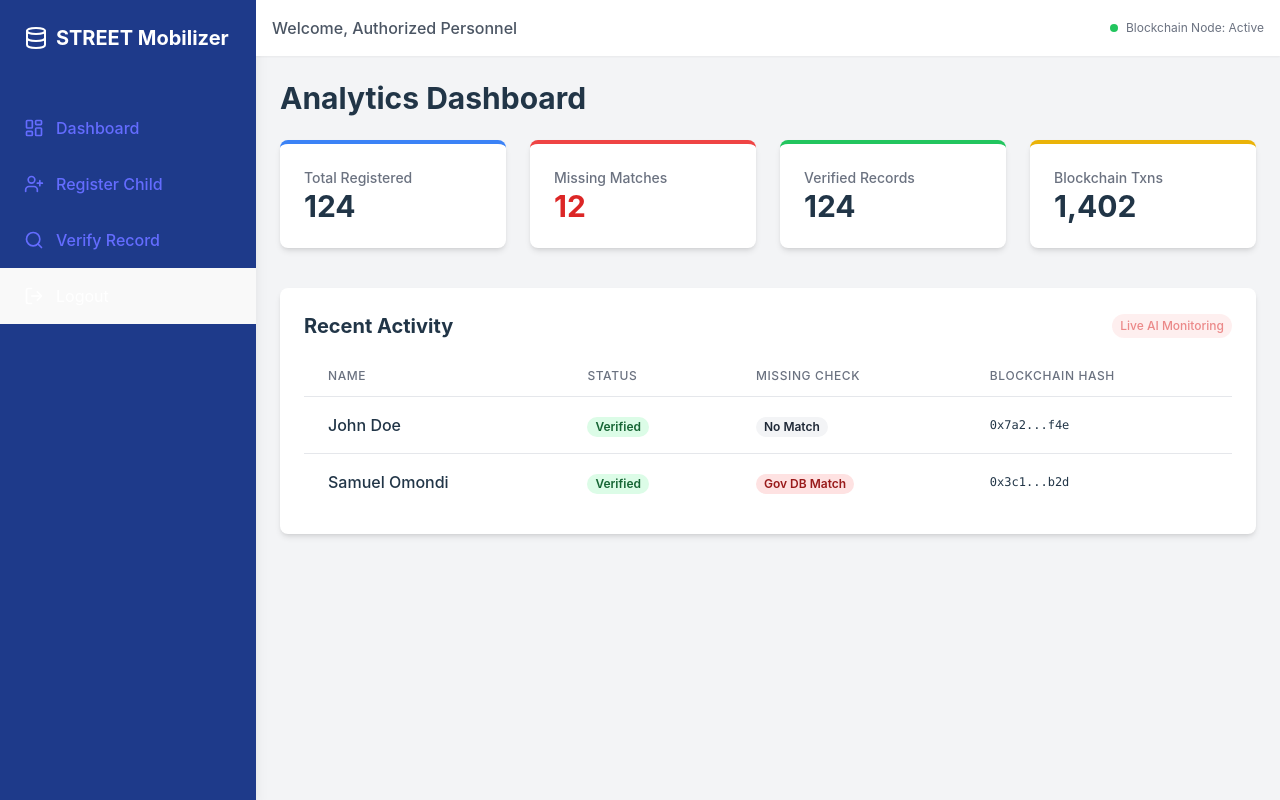
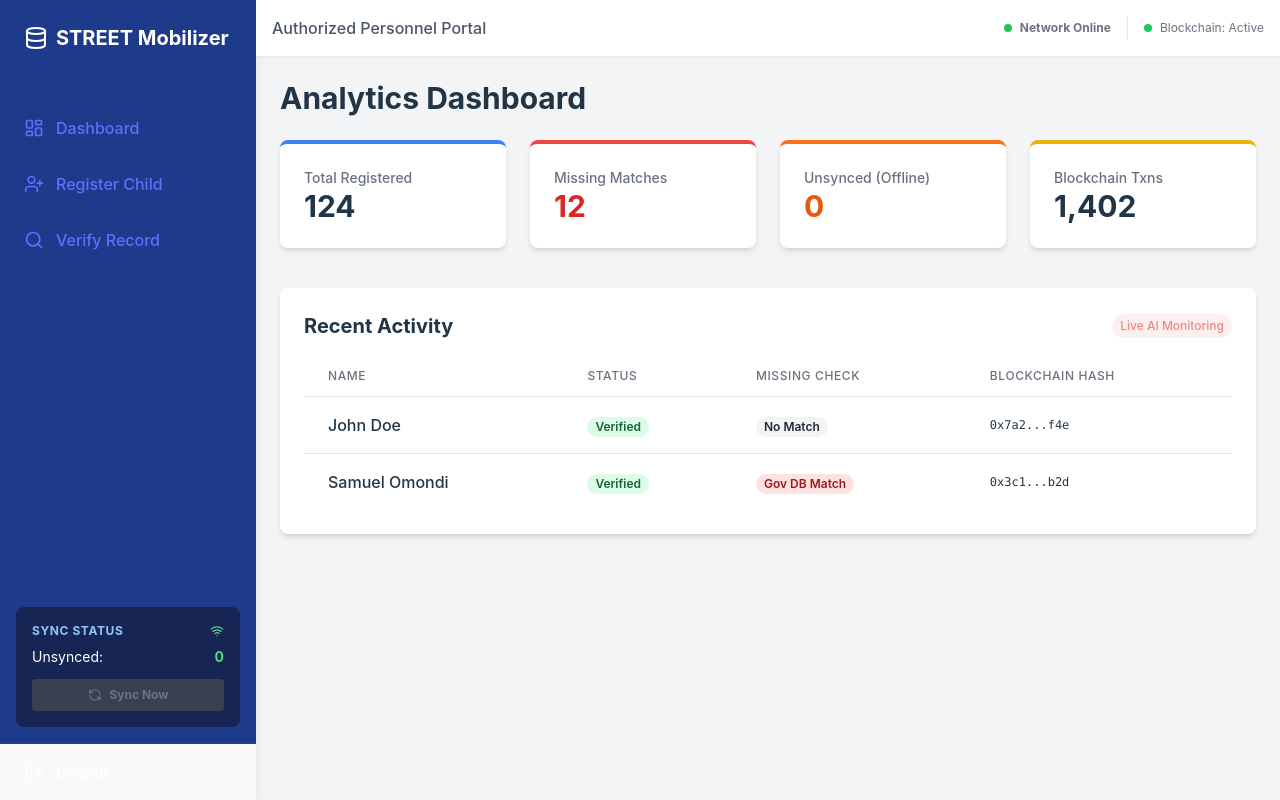
Before and after one commit to BEET1440/STREET-Mobilizer, a React (Vite) app in the folder frontend/: page / in a window 1280 px wide. Both pictures are taken after a click on the button "Sign In". Built offline with nearby package versions, Linux system fonts and the light colour scheme.

Commit message:
updated project files

```diff
--- a/frontend/src/App.jsx
+++ b/frontend/src/App.jsx
@@ -1,11 +1,24 @@
 import { useState, useEffect } from 'react';
 import { BrowserRouter as Router, Routes, Route, Link, Navigate } from 'react-router-dom';
-import { LayoutDashboard, UserPlus, Search, LogOut, ShieldCheck, Database, AlertCircle, CheckCircle2 } from 'lucide-react';
+import { LayoutDashboard, UserPlus, Search, LogOut, ShieldCheck, Database, AlertCircle, CheckCircle2, Wifi, WifiOff, RefreshCcw, Save } from 'lucide-react';
+import { useOffline } from './hooks/useOffline';
+import { saveOfflineRecord } from './utils/offlineStorage';
 
 // Mock components (will implement properly later)
-const Dashboard = () => (
+const Dashboard = () => {
+  const { offlineCount, isOnline } = useOffline();
+
+  return (
     <div className="p-6">
-    <h1 className="text-3xl font-bold mb-6">Analytics Dashboard</h1>
+      <div className="flex justify-between items-center mb-6">
+        <h1 className="text-3xl font-bold">Analytics Dashboard</h1>
+        {!isOnline && (
+          <div className="flex items-center gap-2 text-orange-600 bg-orange-100 px-4 py-2 rounded-full font-bold">
+            <WifiOff size={20} /> Offline Mode Active
+          </div>
+        )}
+      </div>
+
       <div className="grid grid-cols-1 md:grid-cols-4 gap-6">
         <div className="bg-white p-6 rounded-lg shadow-md border-t-4 border-blue-500">
           <h3 className="text-gray-500 text-sm font-medium">Total Registered</h3>
@@ -15,9 +28,9 @@ const Dashboard = () => (
           <h3 className="text-gray-500 text-sm font-medium">Missing Matches</h3>
           <p className="text-3xl font-bold text-red-600">12</p>
         </div>
-      <div className="bg-white p-6 rounded-lg shadow-md border-t-4 border-green-500">
-        <h3 className="text-gray-500 text-sm font-medium">Verified Records</h3>
-        <p className="text-3xl font-bold">124</p>
+        <div className="bg-white p-6 rounded-lg shadow-md border-t-4 border-orange-500">
+          <h3 className="text-gray-500 text-sm font-medium">Unsynced (Offline)</h3>
+          <p className="text-3xl font-bold text-orange-600">{offlineCount}</p>
         </div>
         <div className="bg-white p-6 rounded-lg shadow-md border-t-4 border-yellow-500">
           <h3 className="text-gray-500 text-sm font-medium">Blockchain Txns</h3>
@@ -57,19 +70,39 @@ const Dashboard = () => (
       </div>
     </div>
   );
+};
 
 const Registration = () => {
+  const { isOnline } = useOffline();
   const [matchAlert, setMatchAlert] = useState(null);
   const [isSubmitting, setIsSubmitting] = useState(false);
   const [isSuccess, setIsSuccess] = useState(false);
+  const [offlineSaved, setOfflineSaved] = useState(false);
 
   const handleSubmit = (e) => {
     e.preventDefault();
     setIsSubmitting(true);
 
-    // Simulate API call to register
+    const elements = e.target.elements;
+    const name = elements[0].value;
+    const age = elements[1].value;
+    const gender = elements[2].value;
+    const location = elements[3].value;
+
+    const recordData = { name, age, gender, location, biometricHash: `bio_${Date.now()}` };
+
+    if (!isOnline) {
+      // Handle Offline Save
       setTimeout(() => {
-      const name = e.target.elements[0].value;
+        saveOfflineRecord(recordData);
+        setIsSubmitting(false);
+        setOfflineSaved(true);
+      }, 1500);
+      return;
+    }
+
+    // Simulate Online API call
+    setTimeout(() => {
       setIsSubmitting(false);
 
       // Simulate a match for testing (e.g., if name is Samuel Omondi)
@@ -86,13 +119,26 @@ const Registration = () => {
     }, 2000);
   };
 
-  if (isSuccess) {
+  if (isSuccess || offlineSaved) {
     return (
       <div className="p-6 max-w-2xl mx-auto text-center">
+        {offlineSaved ? (
+          <>
+            <Save className="mx-auto h-20 w-20 text-orange-500 mb-4" />
+            <h1 className="text-3xl font-bold mb-2">Saved Locally (Offline)</h1>
+            <p className="text-gray-600 mb-6 font-medium bg-orange-50 p-4 rounded border border-orange-200">
+              You are currently offline. The record has been encrypted and stored on this device.
+              It will be automatically synced to the blockchain when internet is restored.
+            </p>
+          </>
+        ) : (
+          <>
             <CheckCircle2 className="mx-auto h-20 w-20 text-green-500 mb-4" />
             <h1 className="text-3xl font-bold mb-2">Registration Successful</h1>
             <p className="text-gray-600 mb-6">The record has been securely added to the blockchain.</p>
-        <button onClick={() => setIsSuccess(false)} className="bg-blue-600 text-white px-6 py-2 rounded-md font-bold">Register Another</button>
+          </>
+        )}
+        <button onClick={() => { setIsSuccess(false); setOfflineSaved(false); }} className="bg-blue-600 text-white px-6 py-2 rounded-md font-bold">Register Another</button>
       </div>
     );
   }
@@ -100,6 +146,16 @@ const Registration = () => {
   return (
     <div className="p-6 max-w-2xl mx-auto">
       <h1 className="text-3xl font-bold mb-6">Register New Record</h1>
+
+      {!isOnline && (
+        <div className="mb-6 bg-orange-50 border-l-4 border-orange-500 p-4 rounded-md flex items-center gap-3">
+          <WifiOff className="text-orange-600" />
+          <div>
+            <p className="text-orange-800 font-bold text-sm">Offline Mode Active</p>
+            <p className="text-orange-700 text-xs">Data will be encrypted and saved locally until you reconnect.</p>
+          </div>
+        </div>
+      )}
 
       {matchAlert && (
         <div className="mb-6 bg-red-50 border-l-4 border-red-500 p-6 rounded-md shadow-sm animate-bounce">
@@ -163,9 +219,9 @@ const Registration = () => {
         <button
           type="submit"
           disabled={isSubmitting}
-          className={`w-full font-bold py-3 rounded-md transition duration-300 flex justify-center items-center gap-2 ${isSubmitting ? 'bg-gray-400' : 'bg-blue-600 hover:bg-blue-700 text-white'}`}
+          className={`w-full font-bold py-3 rounded-md transition duration-300 flex justify-center items-center gap-2 ${isSubmitting ? 'bg-gray-400' : isOnline ? 'bg-blue-600 hover:bg-blue-700 text-white' : 'bg-orange-600 hover:bg-orange-700 text-white'}`}
         >
-          {isSubmitting ? 'AI Matching & Blockchain Linking...' : 'Submit to Blockchain'}
+          {isSubmitting ? 'Processing...' : isOnline ? 'Submit to Blockchain' : 'Save Encrypted Locally'}
         </button>
       </form>
     </div>
@@ -211,6 +267,7 @@ const Login = ({ setAuth }) => (
 
 function App() {
   const [isAuthenticated, setIsAuthenticated] = useState(false);
+  const { isOnline, offlineCount, isSyncing, syncRecords } = useOffline();
 
   if (!isAuthenticated) {
     return <Login setAuth={setIsAuthenticated} />;
@@ -220,13 +277,13 @@ function App() {
     <Router>
       <div className="flex min-h-screen bg-gray-100">
         {/* Sidebar */}
-        <div className="w-64 bg-blue-900 text-white shadow-lg">
+        <div className="w-64 bg-blue-900 text-white shadow-lg flex flex-col">
           <div className="p-6">
             <h1 className="text-xl font-bold flex items-center gap-2">
               <Database size={24} /> STREET Mobilizer
             </h1>
           </div>
-          <nav className="mt-6">
+          <nav className="mt-6 flex-1">
             <Link to="/" className="flex items-center gap-3 px-6 py-4 hover:bg-blue-800 transition">
               <LayoutDashboard size={20} /> Dashboard
             </Link>
@@ -236,22 +293,59 @@ function App() {
             <Link to="/verify" className="flex items-center gap-3 px-6 py-4 hover:bg-blue-800 transition">
               <Search size={20} /> Verify Record
             </Link>
+          </nav>
+
+          {/* Offline Sync Status Section */}
+          <div className="p-4 bg-blue-950 m-4 rounded-lg">
+            <div className="flex items-center justify-between mb-2">
+              <span className="text-xs font-bold uppercase tracking-wider text-blue-300">Sync Status</span>
+              {isOnline ? <Wifi size={14} className="text-green-400" /> : <WifiOff size={14} className="text-orange-400" />}
+            </div>
+            <div className="text-sm mb-3">
+              <p className="flex justify-between">
+                <span>Unsynced:</span>
+                <span className={`font-bold ${offlineCount > 0 ? 'text-orange-400' : 'text-green-400'}`}>{offlineCount}</span>
+              </p>
+            </div>
+            <button
+              onClick={syncRecords}
+              disabled={!isOnline || offlineCount === 0 || isSyncing}
+              className={`w-full py-2 px-3 rounded text-xs font-bold flex items-center justify-center gap-2 transition ${!isOnline || offlineCount === 0 ? 'bg-gray-700 text-gray-500 cursor-not-allowed' : 'bg-blue-600 hover:bg-blue-500 text-white'}`}
+            >
+              <RefreshCcw size={14} className={isSyncing ? 'animate-spin' : ''} />
+              {isSyncing ? 'Syncing...' : 'Sync Now'}
+            </button>
+          </div>
+
           <button
             onClick={() => setIsAuthenticated(false)}
-              className="w-full flex items-center gap-3 px-6 py-4 hover:bg-red-800 transition mt-auto"
+            className="w-full flex items-center gap-3 px-6 py-4 hover:bg-red-800 transition border-t border-blue-800"
           >
             <LogOut size={20} /> Logout
           </button>
-          </nav>
         </div>
 
         {/* Main Content */}
         <div className="flex-1 overflow-auto">
-          <header className="bg-white shadow-sm p-4 flex justify-between items-center">
-            <span className="text-gray-600 font-medium">Welcome, Authorized Personnel</span>
+          <header className="bg-white shadow-sm p-4 flex justify-between items-center sticky top-0 z-10">
+            <div className="flex items-center gap-4">
+              <span className="text-gray-600 font-medium">Authorized Personnel Portal</span>
+              {offlineCount > 0 && (
+                <div className="text-xs bg-orange-100 text-orange-700 px-3 py-1 rounded-full font-bold flex items-center gap-1">
+                  <AlertCircle size={12} /> {offlineCount} Unsynced Records
+                </div>
+              )}
+            </div>
+            <div className="flex items-center gap-4">
+              <div className="flex items-center gap-2">
+                <span className={`h-2 w-2 rounded-full ${isOnline ? 'bg-green-500' : 'bg-orange-500'}`}></span>
+                <span className="text-xs text-gray-500 font-bold">{isOnline ? 'Network Online' : 'Network Offline'}</span>
+              </div>
+              <div className="h-6 w-px bg-gray-200"></div>
               <div className="flex items-center gap-2">
                 <span className="h-2 w-2 bg-green-500 rounded-full"></span>
-              <span className="text-xs text-gray-500">Blockchain Node: Active</span>
+                <span className="text-xs text-gray-500">Blockchain: Active</span>
+              </div>
             </div>
           </header>
 
--- /dev/null
+++ b/frontend/src/hooks/useOffline.js
@@ -0,0 +1,66 @@
+import { useState, useEffect } from 'react';
+import { getOfflineRecords, clearSyncedRecords } from '../utils/offlineStorage';
+
+export const useOffline = () => {
+  const [isOnline, setIsOnline] = useState(navigator.onLine);
+  const [offlineCount, setOfflineCount] = useState(0);
+  const [isSyncing, setIsSyncing] = useState(false);
+
+  useEffect(() => {
+    const handleOnline = () => setIsOnline(true);
+    const handleOffline = () => setIsOnline(false);
+
+    window.addEventListener('online', handleOnline);
+    window.addEventListener('offline', handleOffline);
+
+    // Initial count
+    setOfflineCount(getOfflineRecords().length);
+
+    return () => {
+      window.removeEventListener('online', handleOnline);
+      window.removeEventListener('offline', handleOffline);
+    };
+  }, []);
+
+  // Update count periodically
+  useEffect(() => {
+    const interval = setInterval(() => {
+      setOfflineCount(getOfflineRecords().length);
+    }, 5000);
+    return () => clearInterval(interval);
+  }, []);
+
+  const syncRecords = async () => {
+    if (!isOnline) return { success: false, message: 'No internet connection' };
+
+    const records = getOfflineRecords();
+    if (records.length === 0) return { success: true, message: 'Nothing to sync' };
+
+    setIsSyncing(true);
+    const syncedIds = [];
+
+    try {
+      for (const record of records) {
+        // Simulation of API call to register child
+        // In reality, this would be an actual fetch/axios call
+        console.log(`Syncing record: ${record.name} to blockchain...`);
+
+        // Mocking a successful response
+        const response = await new Promise(resolve => setTimeout(resolve, 1000));
+
+        syncedIds.push(record.id);
+      }
+
+      clearSyncedRecords(syncedIds);
+      setOfflineCount(getOfflineRecords().length);
+      setIsSyncing(false);
+      return { success: true, count: syncedIds.length };
+    } catch (error) {
+      console.error('Sync failed:', error);
+      setIsSyncing(false);
+      return { success: false, message: 'Sync failed, will retry later' };
+    }
+  };
+
+  return { isOnline, offlineCount, isSyncing, syncRecords };
+};
--- /dev/null
+++ b/frontend/src/utils/offlineStorage.js
@@ -0,0 +1,61 @@
+/**
+ * Offline Storage Utility with Mock Encryption
+ * Manages records saved locally on the device when internet is unavailable.
+ */
+
+const STORAGE_KEY = 'STREET_MOBILIZER_OFFLINE_RECORDS';
+const ENCRYPTION_SALT = 'STREET_SECURE_2026';
+
+/**
+ * Simple mock encryption (Base64 encoding with salt)
+ * In production, use Web Crypto API or a library like CryptoJS.
+ */
+const encrypt = (data) => {
+  const str = JSON.stringify(data);
+  return btoa(unescape(encodeURIComponent(str + ENCRYPTION_SALT)));
+};
+
+const decrypt = (encryptedData) => {
+  try {
+    const decoded = decodeURIComponent(escape(atob(encryptedData)));
+    if (!decoded.endsWith(ENCRYPTION_SALT)) return null;
+    return JSON.parse(decoded.replace(ENCRYPTION_SALT, ''));
+  } catch (e) {
+    console.error('Decryption failed:', e);
+    return null;
+  }
+};
+
+export const saveOfflineRecord = (record) => {
+  const existing = getOfflineRecords();
+  const newRecord = {
+    ...record,
+    id: `offline_${Date.now()}_${Math.random().toString(36).substr(2, 9)}`,
+    offlineCreatedAt: new Date().toISOString(),
+    isSynced: false,
+  };
+
+  const updated = [...existing, newRecord];
+  localStorage.setItem(STORAGE_KEY, encrypt(updated));
+  return newRecord;
+};
+
+export const getOfflineRecords = () => {
+  const data = localStorage.getItem(STORAGE_KEY);
+  if (!data) return [];
+
+  const decrypted = decrypt(data);
+  return decrypted || [];
+};
+
+export const clearSyncedRecords = (syncedIds) => {
+  const existing = getOfflineRecords();
+  const updated = existing.filter(r => !syncedIds.includes(r.id));
+  localStorage.setItem(STORAGE_KEY, encrypt(updated));
+};
+
+export const removeOfflineRecord = (id) => {
+  const existing = getOfflineRecords();
+  const updated = existing.filter(r => r.id !== id);
+  localStorage.setItem(STORAGE_KEY, encrypt(updated));
+};
```
Lines whose indentation alone changed are shown as unchanged.
